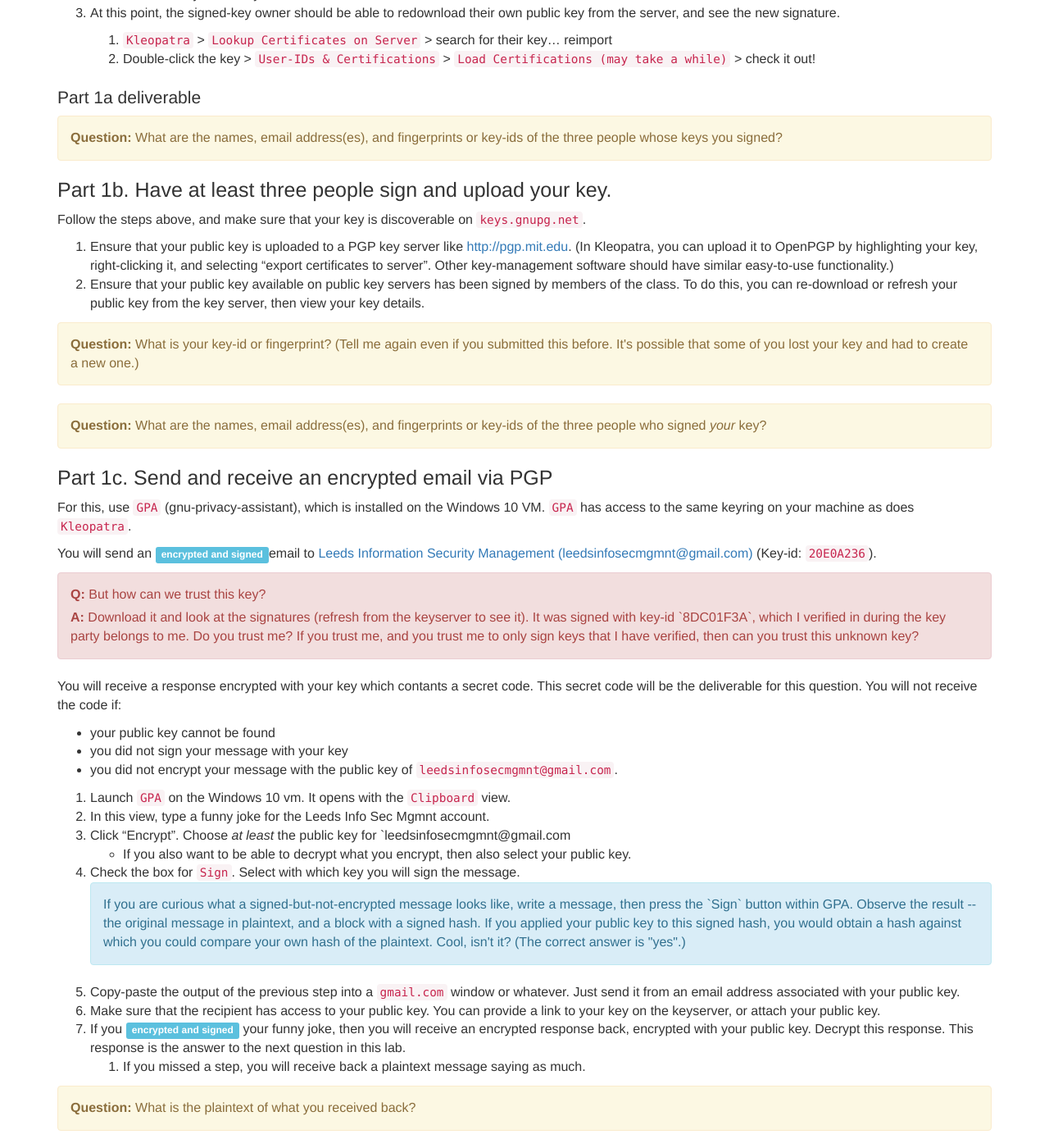
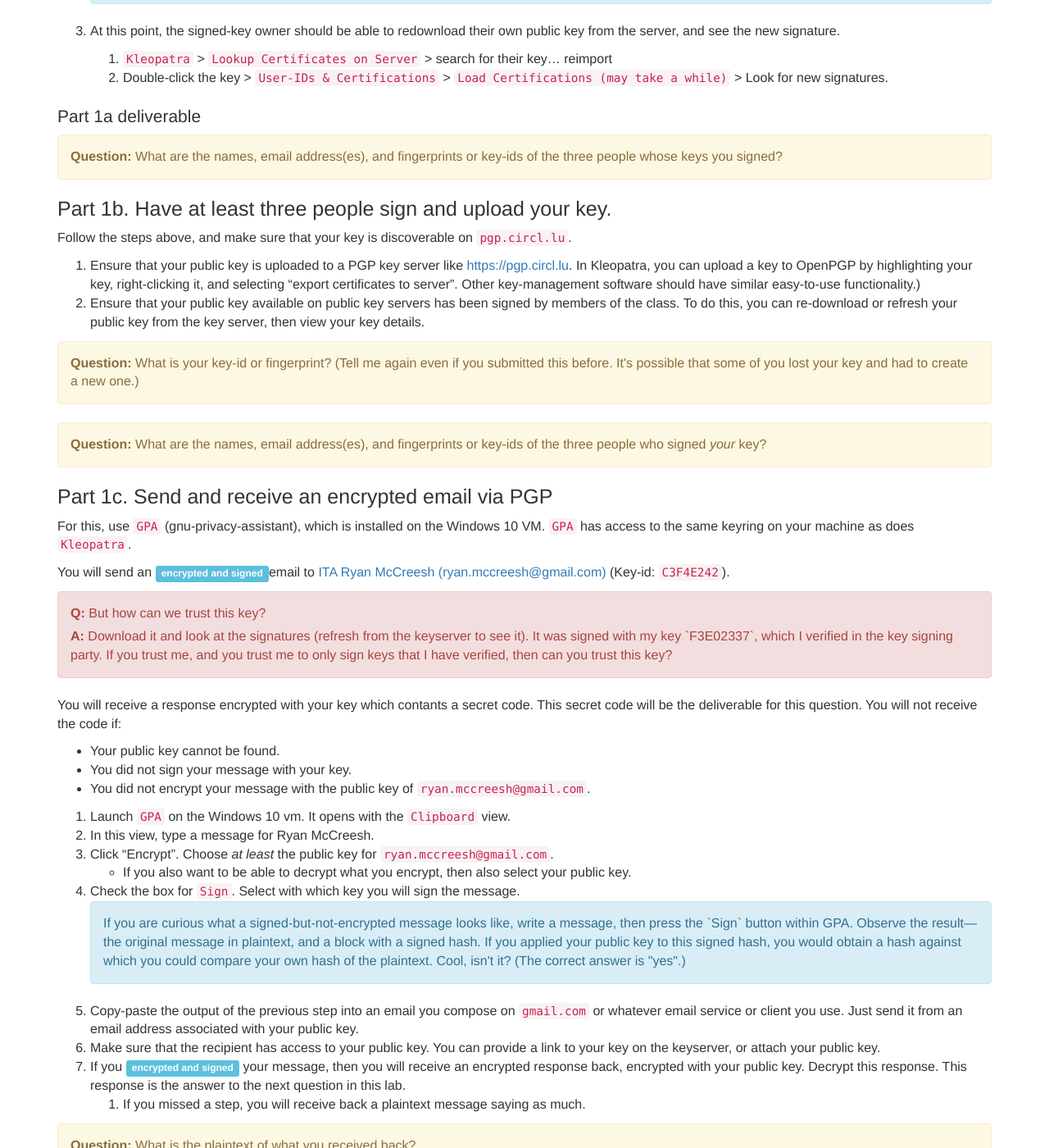
Before and after one commit to security-assignments/security-assignments.github.io, a Jekyll site: the page built from _labs/lab_digital_certificates.md, in a window 1280 px wide and 1400 px high, scrolled down 1024 px. Shown: the whole window at 82% size. Built offline with Jekyll 4.4.1, drawn with Linux system fonts in a browser that asks for light colours; some of the changed text lies outside the part shown.

Commit message:
Updated Digital certificates lab

```diff
--- a/_labs/lab_digital_certificates.md
+++ b/_labs/lab_digital_certificates.md
@@ -5,45 +5,43 @@ number: 4
 description: PGP key party, contrasted with Signal
 ---
 
-<div class='alert alert-info'>I recommend using the Windows 10 vm for this lab. Alternatively, you can install <a href="https://www.gpg4win.org/">GPG4Win</a> for Windows or the excellent <a href="https://gpgtools.org/">GPG Suite</a> for Mac. However, you're responsible to figure out the below steps if you do.</div>
+<div class='alert alert-info'>I recommend using the Windows 10 VM for this lab. Alternatively, you can install <a href="https://www.gpg4win.org/">GPG4Win</a> for Windows or the excellent <a href="https://gpgtools.org/">GPG Suite</a> for Mac. However, you're responsible to figure out the below steps if you do.</div>
 
 # Part 1
 
 ## Part 1a. Sign some public keys from the key signing party
 
-First, make sure that Kleopatra is set to point to `keys.gnupg.net` -- <span class='label label-danger'>not <code>pgp.mit.edu</code></span> .
+First, make sure that Kleopatra is set to point to `pgp.circl.lu` -- <span class='label label-danger'>not <code>pgp.mit.edu</code> or <code>keys.gnupg.net</code></span>.
 
-1. `Kleopatra` > `Settings` > `Configure Kleopatra` > `Directory Services`. You should have only one entry here: `keys.gnupg.net` -- and it should be set for `OpenPGP` (the default). If this is not the case, delete all entries, then press `new`. You should get the correct default.
+1. `Kleopatra` > `Settings` > `Configure Kleopatra` > `Directory Services`. You should have only one entry here: `pgp.circl.lu` -- and it should be set for `OpenPGP` (the default). If this is not the case, delete all entries, then press `new`. You should get the correct default.
 
-Then, repeat the steps below for at least three classmates, not including myself.
+Then, repeat the steps below for at least three classmates, not including your professor.
 
-1. Verify their keys (i.e., witness the person show his/her government ID and attest that his/her key-id or fingerprint is correct)
+1. Verify their keys (i.e., witness the person show his/her government ID and attest that his/her key-id or fingerprint is correct).
 2. Sign the public key that you have verified.
     1. Get their public key into your keyring.
-        1. I bundled many keys into a class keyring -- find it on `Canvas` > `Files` > download and import the `.asc`. file there.
-        2. If their key is not in the keyring,
-            * you can use the `Lookup Certificates on Server` button within Kleopatra,
-            * or you can manually navigate to `keys.gnupg.net` from a webbrowser, find their key,
+        1. I bundled the keys for the class into a keyring—find it on `Slack` under `#labs` or in `Canvas` > `Files` > `Download` folder and import the `.asc`. file there.
+        2. If their key is not in the keyring:
+            * You can use the `Lookup Certificates on Server` button within Kleopatra,
+            * Or, you can manually navigate to `pgp.circl.lu` from a web browser, find their key,
                 * select-all and copy to your clipboard, then `Kleopatra` > `Clipboard` > `Certificate Import`
                 * select-all and paste into a blank `notepad` document, save with a `.asc` extension, then `Kleopatra` > `Import Certificates`
                 * sometimes, the server is responsive via the protocol that Kleopatra uses, but not the web browser protocol. Try one if the other isn't working.
-                * While testing, I experienced the frustrating situation where `https://keys.gnupg.net` search-by-key-id-or-fingerprint did not work unless I opened "advanced options' and deselcted all options on the left. Don't forget to append `0x` to your query.
+                * While testing, I experienced the frustrating situation where `https://pgp.circl.lu` search-by-key-id-or-fingerprint did not work unless I opened "advanced options' and deselcted all options on the left. Don't forget to append `0x` to your query.
             * You can make them do all this for you on your machine if you want, since they didn't get their key in to me in time ;-)
     1. In `Kleopatra`, right-click the key > `Certify Certificate`.
     2. Check each of the key IDs that you have verified.
     3. Check "I have verified the fingerprint" (assuming that you have!)
     4. Choose which of your private keys you will use to sign/certify their key. Change the radio to "Certify for everyone to see". Leave the "Send certified certificate to server afterwards" checked.
+    5. Send the key to the keyserver.
 
-    <div class='alert alert-info'><strong>Factoid: </strong>In pgp culture, it can be considered rude to upload someone else's key to a public server. They might not want your signature on their key, or they may not want their key on a keyserver. In practice, you could alternatively export their key after you have certified it, and send it back to them. But for this assignment, we will be rude. Upload the certified keys to a keyserver.</div>
+    <div class='alert alert-info'><strong>Factoid: </strong>In PGP culture, it can be considered rude to upload someone else's key to a public server. They might not want your signature on their key, or they may not want their key on a keyserver. In practice, you could alternatively export their key after you have certified it, and send it back to them. But for this assignment, we simply upload the certified keys to a keyserver.</div>
 
-    5. Send the key to the keyserver.
 
 3. At this point, the signed-key owner should be able to redownload their own public key from the server, and see the new signature.
 
     1. `Kleopatra` > `Lookup Certificates on Server` > search for their key... reimport
-    2. Double-click the key > `User-IDs & Certifications` > `Load Certifications (may take a while)` > check it out!
-
-
+    2. Double-click the key > `User-IDs & Certifications` > `Load Certifications (may take a while)` > Look for new signatures.
 
 ### Part 1a deliverable
 
@@ -52,9 +50,9 @@ Then, repeat the steps below for at least three classmates, not including myself
 
 ## Part 1b. Have at least three people sign and upload your key.
 
-Follow the steps above, and make sure that your key is discoverable on `keys.gnupg.net`.
+Follow the steps above, and make sure that your key is discoverable on `pgp.circl.lu`.
 
-1.	Ensure that your public key is uploaded to a PGP key server like [http://pgp.mit.edu](http://pgp.mit.edu).  (In Kleopatra, you can upload it to OpenPGP by highlighting your key, right-clicking it, and selecting "export certificates to server". Other key-management software should have similar easy-to-use functionality.)
+1.	Ensure that your public key is uploaded to a PGP key server like [https://pgp.circl.lu](https://pgp.circl.lu). In Kleopatra, you can upload a key to OpenPGP by highlighting your key, right-clicking it, and selecting "export certificates to server". Other key-management software should have similar easy-to-use functionality.)
 2.	Ensure that your public key available on public key servers has been signed by members of the class. To do this, you can re-download or refresh your public key from the key server, then view your key details.
 
 {% include lab_question.html question='What is your key-id or fingerprint? (Tell me again even if you submitted this before. It\'s possible that some of you lost your key and had to create a new one.)' %}
@@ -67,28 +65,27 @@ Follow the steps above, and make sure that your key is discoverable on `keys.gnu
 
 For this, use `GPA` (gnu-privacy-assistant), which is installed on the Windows 10 VM. `GPA` has access to the same keyring on your machine as does `Kleopatra`.
 
-You will send an <span class='label label-info'>encrypted <strong>and</strong> signed</span>email to <a href='mailto:leedsinfosecmgmnt@gmail.com'>Leeds Information Security Management (leedsinfosecmgmnt@gmail.com)</a> (Key-id: `20E0A236`).
+You will send an <span class='label label-info'>encrypted <strong>and</strong> signed</span>email to <a href='mailto:ryan.mccreesh@gmail.com'>ITA Ryan McCreesh (ryan.mccreesh@gmail.com)</a> (Key-id: `C3F4E242`).
 
 <div class='alert alert-danger'>
     <p><strong>Q:</strong> But how can we trust this key?</p>
-    <p><strong>A:</strong> Download it and look at the signatures (refresh from the keyserver to see it). It was signed with key-id `8DC01F3A`, which I verified in during the key party belongs to me. Do you trust me? If you trust me, and you trust me to only sign keys that I have verified, then can you trust this unknown key?</p>
+    <p><strong>A:</strong> Download it and look at the signatures (refresh from the keyserver to see it). It was signed with my key `F3E02337`, which I verified in the key signing party. If you trust me, and you trust me to only sign keys that I have verified, then can you trust this key?</p>
 </div>
 
 You will receive a response encrypted with your key which contants a secret code. This secret code will be the deliverable for this question. You will not receive the code if:
-* your public key cannot be found
-* you did not sign your message with your key
-* you did not encrypt your message with the public key of `leedsinfosecmgmnt@gmail.com`.
-
+* Your public key cannot be found.
+* You did not sign your message with your key.
+* You did not encrypt your message with the public key of `ryan.mccreesh@gmail.com`.
 
 1. Launch `GPA` on the Windows 10 vm. It opens with the `Clipboard` view.
-1. In this view, type a funny joke for the Leeds Info Sec Mgmnt account.
-1. Click "Encrypt". Choose _at least_ the public key for `leedsinfosecmgmnt@gmail.com
+1. In this view, type a message for Ryan McCreesh.
+1. Click "Encrypt". Choose _at least_ the public key for `ryan.mccreesh@gmail.com`.
     * If you also want to be able to decrypt what you encrypt, then also select your public key.
 1. Check the box for `Sign`. Select with which key you will sign the message.
-   <div class='alert alert-info'>If you are curious what a signed-but-not-encrypted message looks like, write a message, then press the `Sign` button within GPA. Observe the result -- the original message in plaintext, and a block with a signed hash. If you applied your public key to this signed hash, you would obtain a hash against which you could compare your own hash of the plaintext. Cool, isn't it? (The correct answer is "yes".)</div>
-1. Copy-paste the output of the previous step into a `gmail.com` window or whatever. Just send it from an email address associated with your public key.
+   <div class='alert alert-info'>If you are curious what a signed-but-not-encrypted message looks like, write a message, then press the `Sign` button within GPA. Observe the result—the original message in plaintext, and a block with a signed hash. If you applied your public key to this signed hash, you would obtain a hash against which you could compare your own hash of the plaintext. Cool, isn't it? (The correct answer is "yes".)</div>
+1. Copy-paste the output of the previous step into an email you compose on `gmail.com` or whatever email service or client you use. Just send it from an email address associated with your public key.
 1. Make sure that the recipient has access to your public key. You can provide a link to your key on the keyserver, or attach your public key.
-1. If you <span class='label label-info'>encrypted <strong>and</strong> signed</span> your funny joke, then you will receive an encrypted response back, encrypted with your public key. Decrypt this response. This response is the answer to the next question in this lab.
+1. If you <span class='label label-info'>encrypted <strong>and</strong> signed</span> your message, then you will receive an encrypted response back, encrypted with your public key. Decrypt this response. This response is the answer to the next question in this lab.
     1. If you missed a step, you will receive back a plaintext message saying as much.
 
 {% include lab_question.html question='What is the plaintext of what you received back?' %}
@@ -116,5 +111,3 @@ Read [the following article](https://en.wikipedia.org/wiki/Web_of_trust).
 3.	Using Signal, call or send a text message to your partner.
 
 4.	Reflect: How does your experience using Signal compare to using encrypted email with PGP?
-
-{% include lab_question.html question="Visit <a href='https://infosecmanagement-f18.slack.com/messages/CCZB79SSJ'>this Slack channel</a> and vent your frustration with pgp, or laud the accolades of Signal." %}
```
Also changed, not shown: other parts of _labs/lab_digital_certificates.md (+2 -4 lines).
